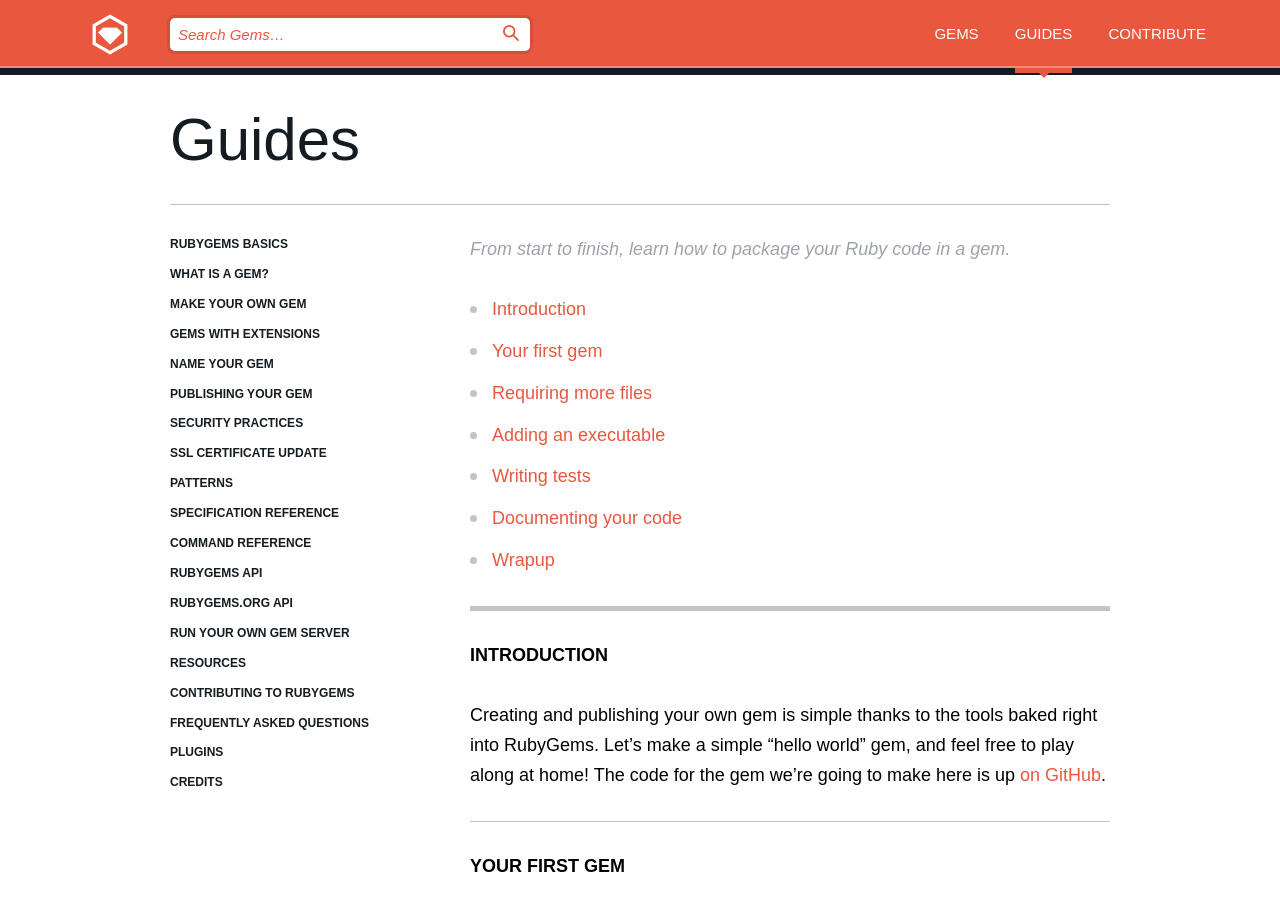
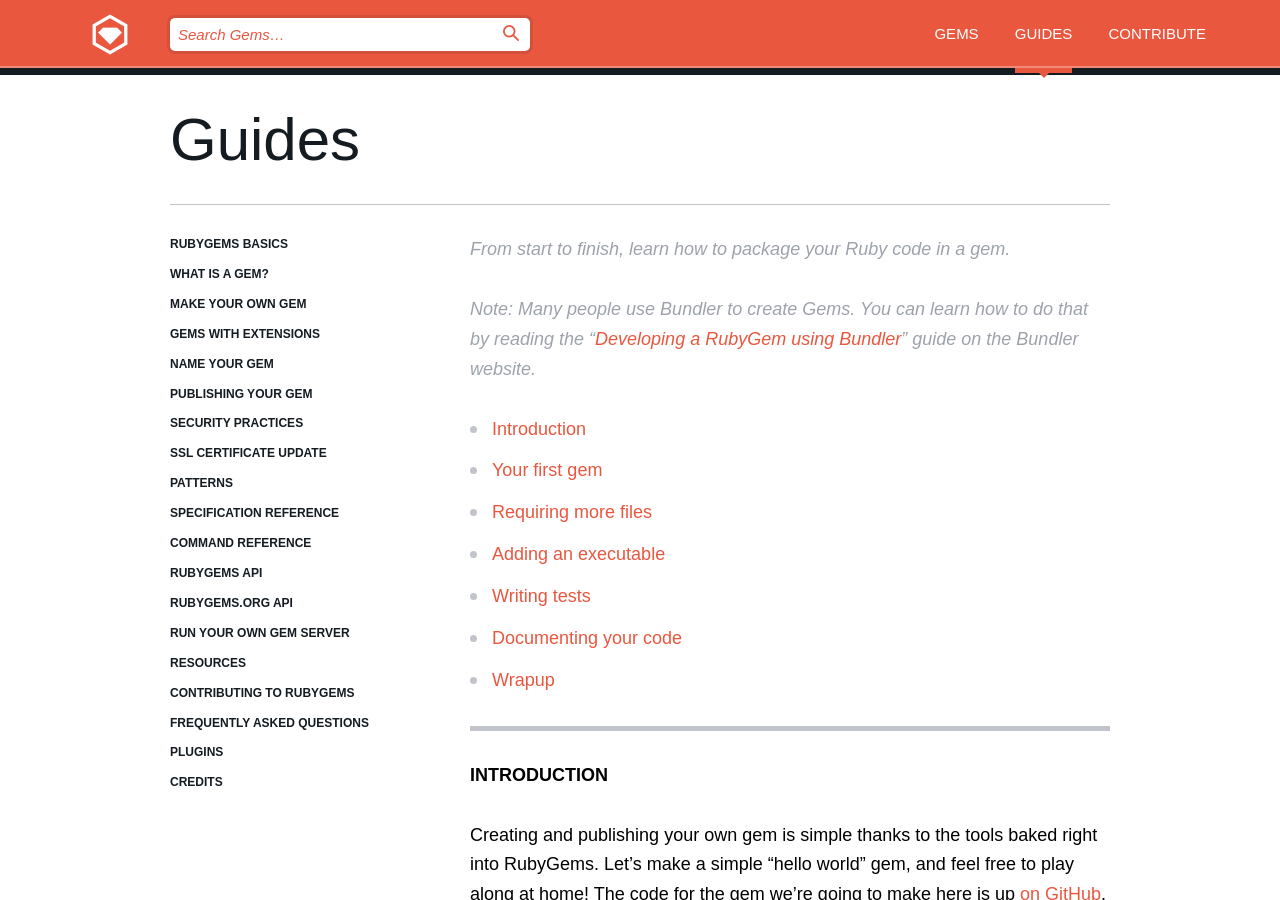
Before and after one commit to radar/guides, a Jekyll site: the page built from make-your-own-gem.md, in a window 1280 px wide and 900 px high. Built offline with Jekyll 4.4.1, drawn with Linux system fonts in a browser that asks for light colours; nearby versions of some CDN libraries.

Commit message:
[make your own gem] Link to Bundler guide.

```diff
--- a/make-your-own-gem.md
+++ b/make-your-own-gem.md
@@ -6,8 +6,11 @@ previous: /what-is-a-gem
 next: /gems-with-extensions
 ---
 
-<em class="t-gray">From start to finish, learn how to package your Ruby code in a gem.</em>
-
+<p><em class="t-gray">From start to finish, learn how to package your Ruby code in a gem.</em></p>
+<p><em class="t-gray">Note: Many people use Bundler to create Gems. You can
+learn how to do that by reading the &ldquo;<a
+href="https://bundler.io/v1.13/guides/creating_gem">Developing a RubyGem
+using Bundler</a>&rdquo; guide on the Bundler website.</em></p>
 
 * [Introduction](#introduction)
 * [Your first gem](#your-first-gem)
```
